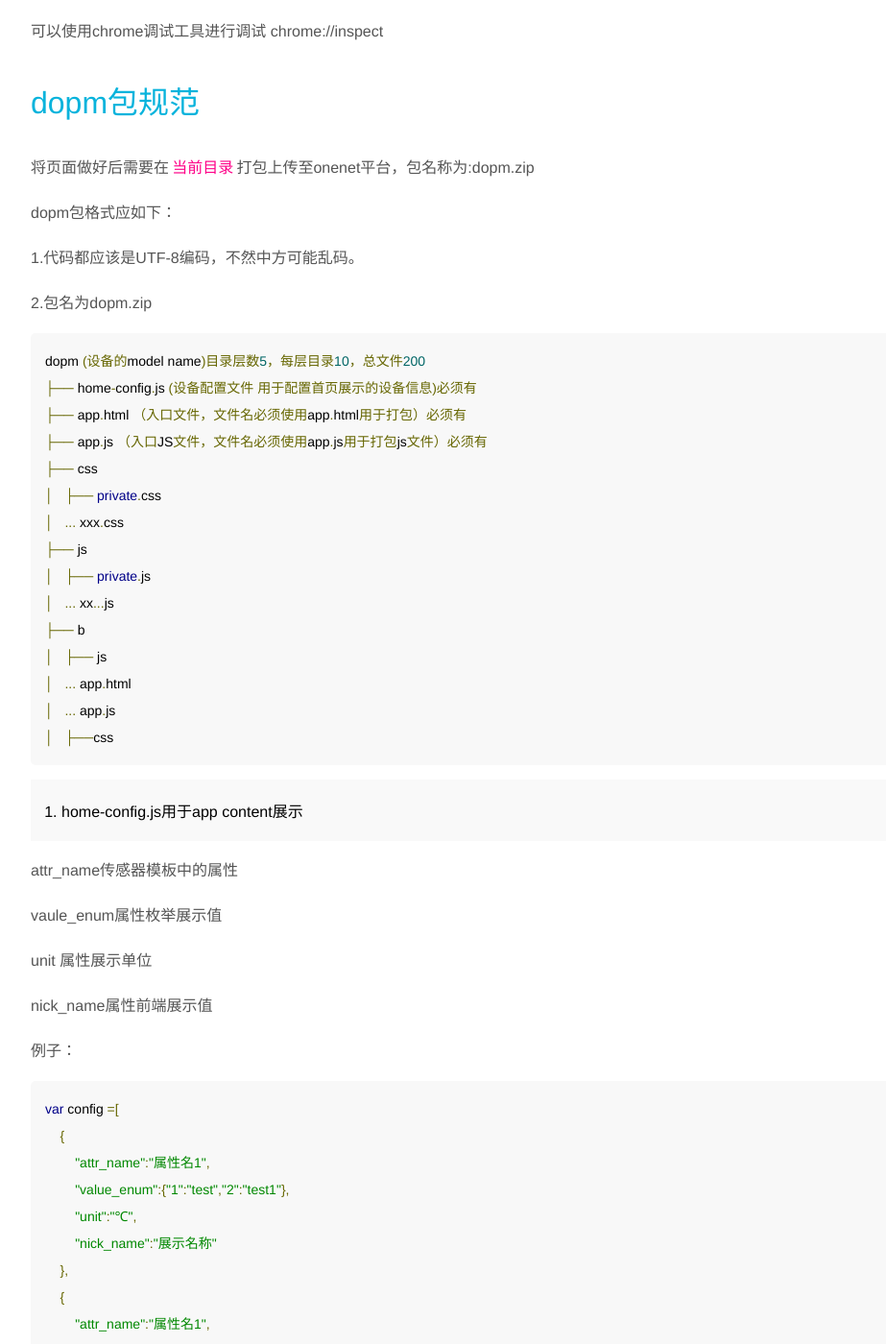
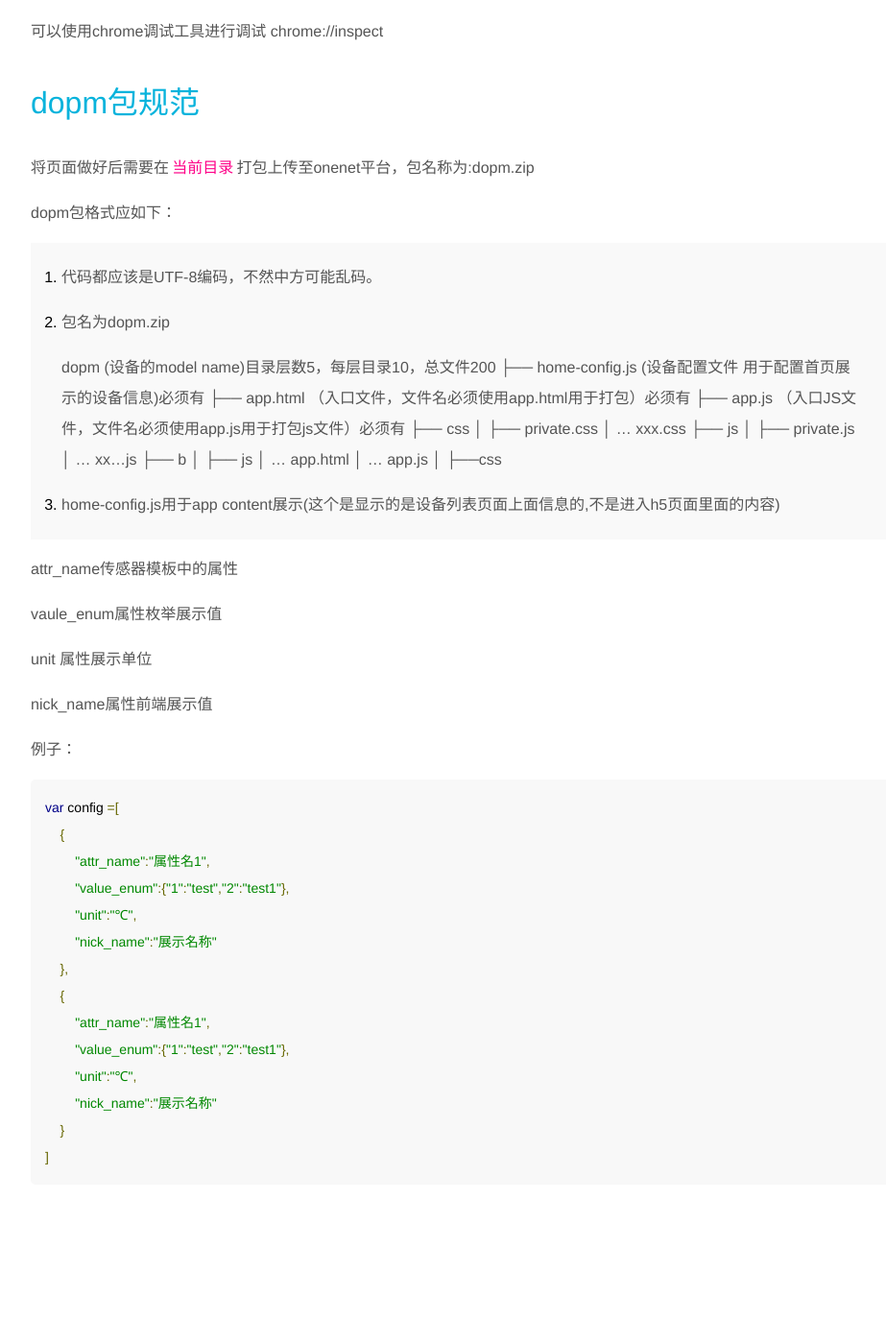
Before and after one commit to cmiot-fe/docs, a Jekyll site: the page built from _oneapp/index.md, in a window 1280 px wide and 1400 px high, scrolled down 4271 px. Shown: the whole window at 96% size, without its empty margins (308-1231 px from the left). Built offline with Jekyll 4.4.1, drawn with Linux system fonts in a browser that asks for light colours; after the commit the page ends 5520 px from its top, so only the background shows below that.

Commit message:
one app add dopm

```diff
--- a/_oneapp/index.md
+++ b/_oneapp/index.md
@@ -158,9 +158,9 @@ sensorName如为字符串则获取一个传感器的值，sensorName若为数组
 
 dopm包格式应如下：
 
-1.代码都应该是UTF-8编码，不然中方可能乱码。
+1. 代码都应该是UTF-8编码，不然中方可能乱码。
 
-2.包名为dopm.zip
+2. 包名为dopm.zip
 
     dopm (设备的model name)目录层数5，每层目录10，总文件200
     ├── home-config.js (设备配置文件 用于配置首页展示的设备信息)必须有
@@ -178,7 +178,7 @@ dopm包格式应如下：
     │   ... app.js
     │   ├──css
 
-3.	home-config.js用于app content展示
+3. home-config.js用于app content展示(这个是显示的是设备列表页面上面信息的,不是进入h5页面里面的内容)
 
 attr_name传感器模板中的属性
 
```
